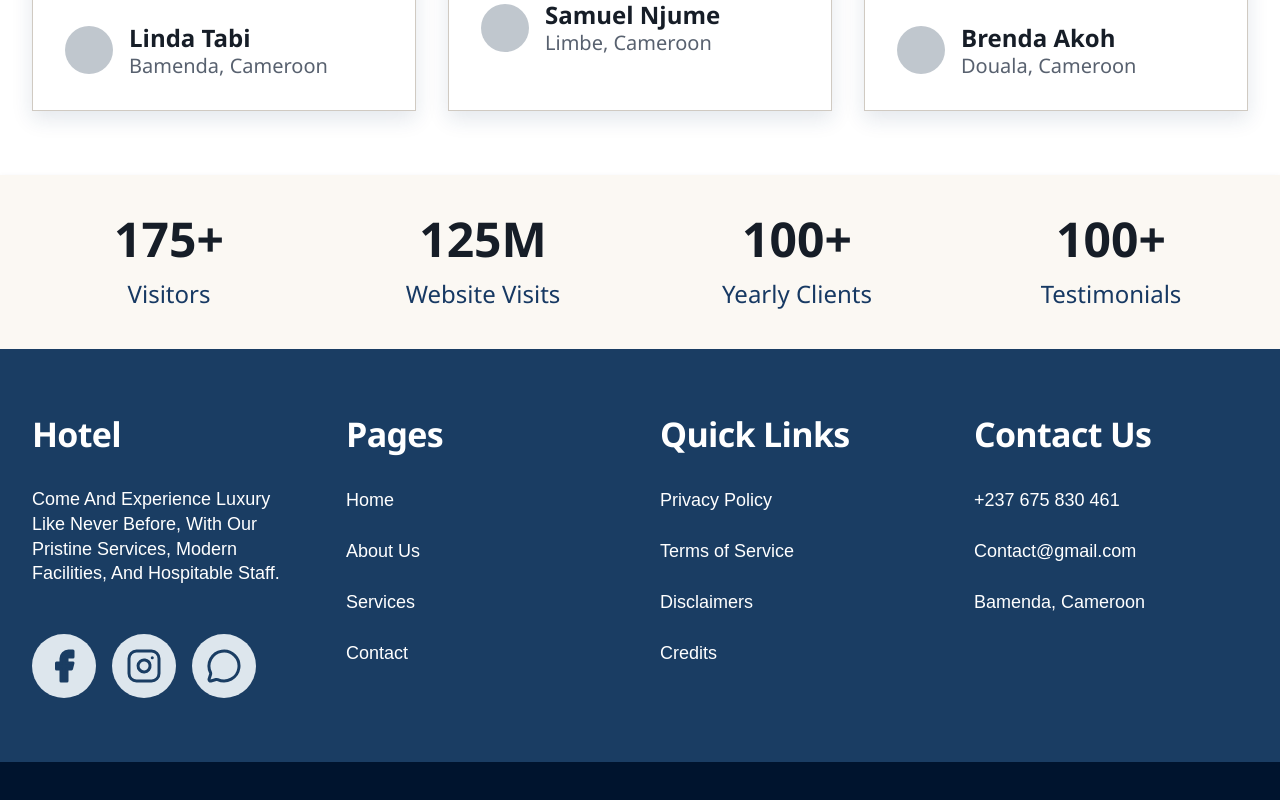
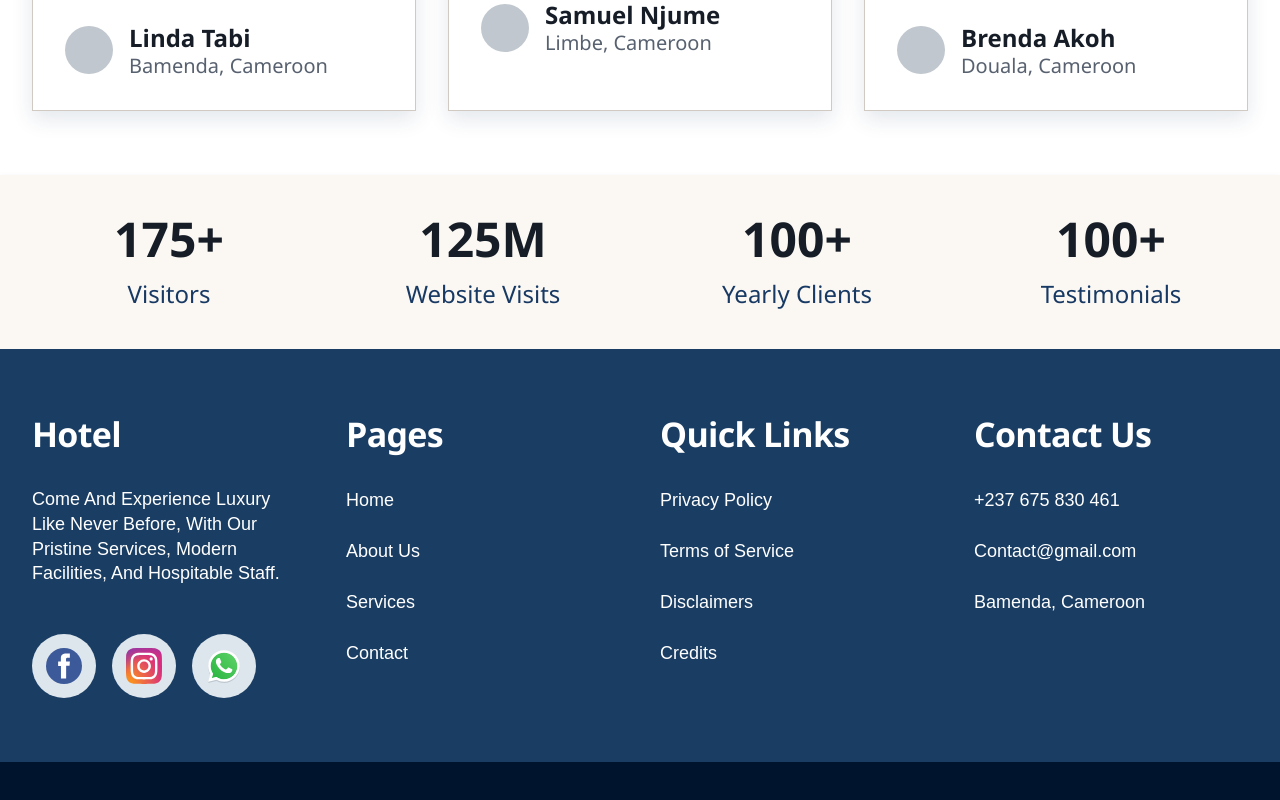
Before and after one commit to SirriCelles/bendu-ap, a Next.js app: page / in a window 1280 px wide. Shown: the part 3371-4171 px from the top of the page. Built offline with nearby package versions, Linux system fonts and the light colour scheme; no server answers.

Commit message:
feat(ui): use local social SVG assets in footer and auth google button

```diff
--- a/app/(auth)/login/page.tsx
+++ b/app/(auth)/login/page.tsx
@@ -70,7 +70,7 @@ export default async function LoginPage({ searchParams }: LoginPageProps) {
           <div className="w-full">
             <div className="mb-8 text-center">
               <Sparkles className="mx-auto h-10 w-10 text-primary" />
-              <h1 className="mt-4 text-4xl font-bold text-foreground">Log in to BookEasy</h1>
+              <h1 className="mt-4 text-4xl font-bold text-foreground">Log in</h1>
             </div>
 
             {errorMessage ? (
--- a/components/public/public-footer.tsx
+++ b/components/public/public-footer.tsx
@@ -1,5 +1,5 @@
+import Image from "next/image";
 import Link from "next/link";
-import { Facebook, Instagram, MessageCircle } from "lucide-react";
 
 const pages = [
   { href: "/", label: "Home" },
@@ -32,23 +32,44 @@ export function PublicFooter() {
               <Link
                 href="https://facebook.com"
                 aria-label="Facebook"
-                className="inline-flex h-10 w-10 items-center justify-center rounded-full bg-[#DDE6ED] text-[#1A3D63] sm:h-11 sm:w-11 md:h-16 md:w-16"
+                className="inline-flex h-10 w-10 items-center justify-center rounded-full bg-[#DDE6ED] sm:h-11 sm:w-11 md:h-16 md:w-16"
               >
-                <Facebook className="h-6 w-6 fill-current sm:h-7 sm:w-7 md:h-9 md:w-9" />
+                <Image
+                  src="/icons/socials/facebook-3-logo-svgrepo-com.svg"
+                  alt=""
+                  width={36}
+                  height={36}
+                  className="h-6 w-6 sm:h-7 sm:w-7 md:h-9 md:w-9"
+                  aria-hidden
+                />
               </Link>
               <Link
                 href="https://instagram.com"
                 aria-label="Instagram"
-                className="inline-flex h-10 w-10 items-center justify-center rounded-full bg-[#DDE6ED] text-[#1A3D63] sm:h-11 sm:w-11 md:h-16 md:w-16"
+                className="inline-flex h-10 w-10 items-center justify-center rounded-full bg-[#DDE6ED] sm:h-11 sm:w-11 md:h-16 md:w-16"
               >
-                <Instagram className="h-6 w-6 sm:h-7 sm:w-7 md:h-9 md:w-9" />
+                <Image
+                  src="/icons/socials/instagram-2-1-logo-svgrepo-com.svg"
+                  alt=""
+                  width={36}
+                  height={36}
+                  className="h-6 w-6 sm:h-7 sm:w-7 md:h-9 md:w-9"
+                  aria-hidden
+                />
               </Link>
               <Link
                 href="https://wa.me/237675830461"
                 aria-label="WhatsApp"
-                className="inline-flex h-10 w-10 items-center justify-center rounded-full bg-[#DDE6ED] text-[#1A3D63] sm:h-11 sm:w-11 md:h-16 md:w-16"
+                className="inline-flex h-10 w-10 items-center justify-center rounded-full bg-[#DDE6ED] sm:h-11 sm:w-11 md:h-16 md:w-16"
               >
-                <MessageCircle className="h-6 w-6 sm:h-7 sm:w-7 md:h-9 md:w-9" />
+                <Image
+                  src="/icons/socials/whatsapp-svgrepo-com.svg"
+                  alt=""
+                  width={36}
+                  height={36}
+                  className="h-6 w-6 sm:h-7 sm:w-7 md:h-9 md:w-9"
+                  aria-hidden
+                />
               </Link>
             </div>
           </section>
```
Also changed, not shown: public/icons/socials/whatsapp-svgrepo-com.svg (added).
